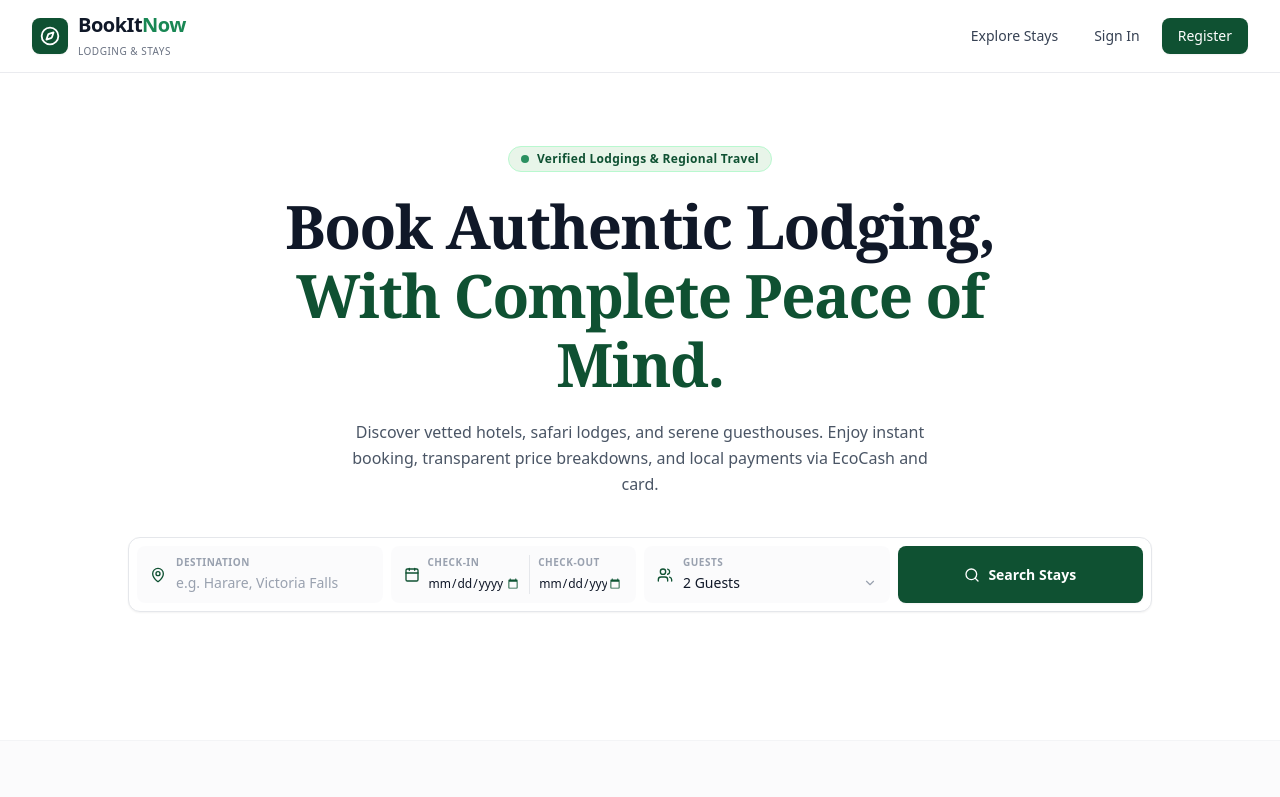
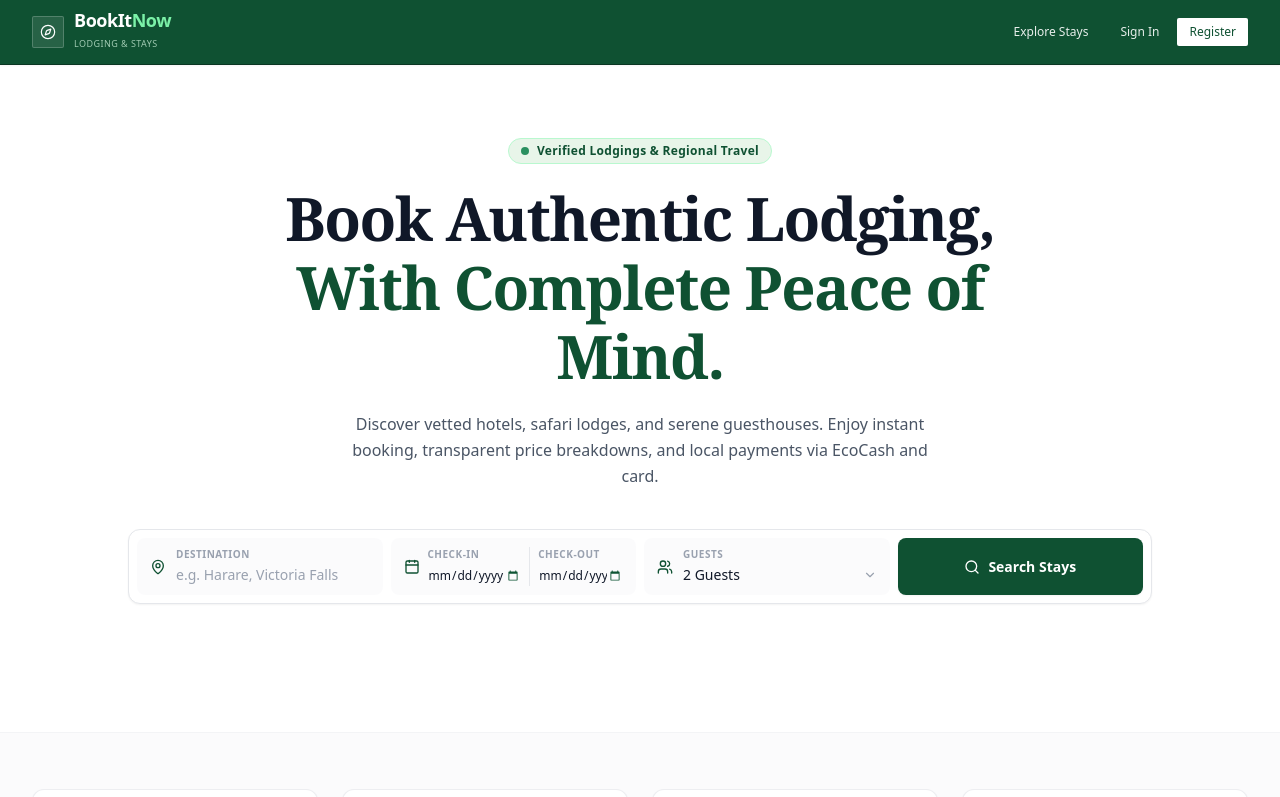
Before and after one commit to recallmabika/BookItNow, a Next.js app in the folder web/: page / in a window 1280 px wide. Shown: the top 797 px of the page. Built offline with nearby package versions, Linux system fonts and the light colour scheme.

Commit message:
style: set navbar background to green with interactive link hover backgrounds

```diff
--- a/web/src/components/Navbar.tsx
+++ b/web/src/components/Navbar.tsx
@@ -33,67 +33,69 @@ export default function Navbar() {
   };
 
   return (
-    <header className="border-b border-gray-200/80 bg-white/95 backdrop-blur-md sticky top-0 z-50 transition-all">
-      <div className="max-w-7xl mx-auto px-4 sm:px-6 lg:px-8 h-18 flex items-center justify-between">
+    <header className="bg-[#0F5132] border-b border-[#0A3622] sticky top-0 z-50 shadow-xs">
+      <div className="max-w-7xl mx-auto px-4 sm:px-6 lg:px-8 h-16 flex items-center justify-between">
         {/* Brand */}
         <Link href="/" className="flex items-center gap-2.5 group">
-          <div className="w-9 h-9 rounded-lg bg-[#0F5132] flex items-center justify-center text-white shadow-xs transition-transform duration-200 group-hover:scale-105">
-            <Compass className="w-5 h-5 stroke-[2.2]" />
+          <div className="w-8 h-8 rounded-xs bg-white/10 hover:bg-white/20 flex items-center justify-center text-white transition-colors duration-150 border border-white/20">
+            <Compass className="w-4 h-4 stroke-[1.8]" />
           </div>
           <div>
-            <span className="font-bold text-xl tracking-tight text-gray-900 block leading-tight">
-              BookIt<span className="text-[#198754]">Now</span>
+            <span className="font-semibold text-lg tracking-tight text-white block leading-none">
+              BookIt<span className="text-green-300">Now</span>
             </span>
-            <span className="text-[10px] tracking-wider uppercase text-gray-500 font-medium">
+            <span className="text-[9px] tracking-wider uppercase text-green-100/70 font-normal">
               Lodging & Stays
             </span>
           </div>
         </Link>
 
         {/* Navigation / Actions */}
-        <div className="flex items-center gap-3">
+        <div className="flex items-center gap-2">
           <Link
             href="/search"
-            className="text-sm font-medium text-gray-700 hover:text-[#0F5132] transition-colors px-3 py-2 rounded-lg hover:bg-gray-50"
+            className="text-xs font-normal text-white/90 hover:text-white hover:bg-white/10 active:bg-white/15 transition-all duration-150 px-3 py-1.5 rounded-xs"
           >
             Explore Stays
           </Link>
 
           {user ? (
-            <div className="flex items-center gap-3 pl-2">
+            <div className="flex items-center gap-2 pl-1">
               <Link
                 href="/my-bookings"
-                className="flex items-center gap-1.5 text-sm font-medium text-gray-700 hover:text-[#0F5132] px-3 py-2 rounded-lg hover:bg-gray-50 transition-colors"
+                className="flex items-center gap-1.5 text-xs font-normal text-white/90 hover:text-white hover:bg-white/10 active:bg-white/15 transition-all duration-150 px-3 py-1.5 rounded-xs"
               >
-                <Calendar className="w-4 h-4 text-[#0F5132]" />
+                <Calendar className="w-3.5 h-3.5 text-green-300 stroke-[1.8]" />
                 <span>My Bookings</span>
               </Link>
-              <div className="h-4 w-px bg-gray-200" />
-              <div className="flex items-center gap-2 text-sm text-gray-900 font-medium pl-1">
-                <span className="w-8 h-8 rounded-lg bg-[#E8F5E9] text-[#0F5132] flex items-center justify-center font-bold text-xs border border-green-200">
+
+              <div className="h-3.5 w-px bg-white/20 mx-1" />
+
+              <div className="flex items-center gap-2 pl-1">
+                <span className="w-7 h-7 rounded-xs bg-white text-[#0F5132] flex items-center justify-center font-semibold text-[11px] shadow-xs">
                   {user.first_name[0]?.toUpperCase()}
                 </span>
-                <span className="hidden sm:inline text-xs font-semibold">{user.first_name}</span>
+                <span className="hidden sm:inline text-xs font-normal text-white">{user.first_name}</span>
                 <button
                   onClick={handleLogout}
                   title="Log out"
-                  className="text-gray-400 hover:text-red-600 transition-colors p-1"
+                  className="text-white/70 hover:text-white hover:bg-white/10 p-1.5 rounded-xs transition-colors cursor-pointer"
                 >
-                  <LogOut className="w-4 h-4" />
+                  <LogOut className="w-3.5 h-3.5 stroke-[1.8]" />
                 </button>
               </div>
             </div>
           ) : (
-            <div className="flex items-center gap-2.5">
+            <div className="flex items-center gap-1.5">
               <Link
                 href="/login"
-                className="text-sm font-medium text-gray-700 hover:text-[#0F5132] transition-colors px-3 py-2 rounded-lg hover:bg-gray-50"
+                className="text-xs font-normal text-white/90 hover:text-white hover:bg-white/10 transition-all duration-150 px-3 py-1.5 rounded-xs"
               >
                 Sign In
               </Link>
               <Link
                 href="/register"
-                className="text-sm font-medium bg-[#0F5132] text-white hover:bg-[#0A3622] px-4 py-2 rounded-lg shadow-xs transition-all duration-150 hover:shadow-sm"
+                className="text-xs font-medium bg-white text-[#0F5132] hover:bg-green-50 active:bg-green-100 px-3 py-1.5 rounded-xs transition-all duration-150 shadow-xs"
               >
                 Register
               </Link>
```
